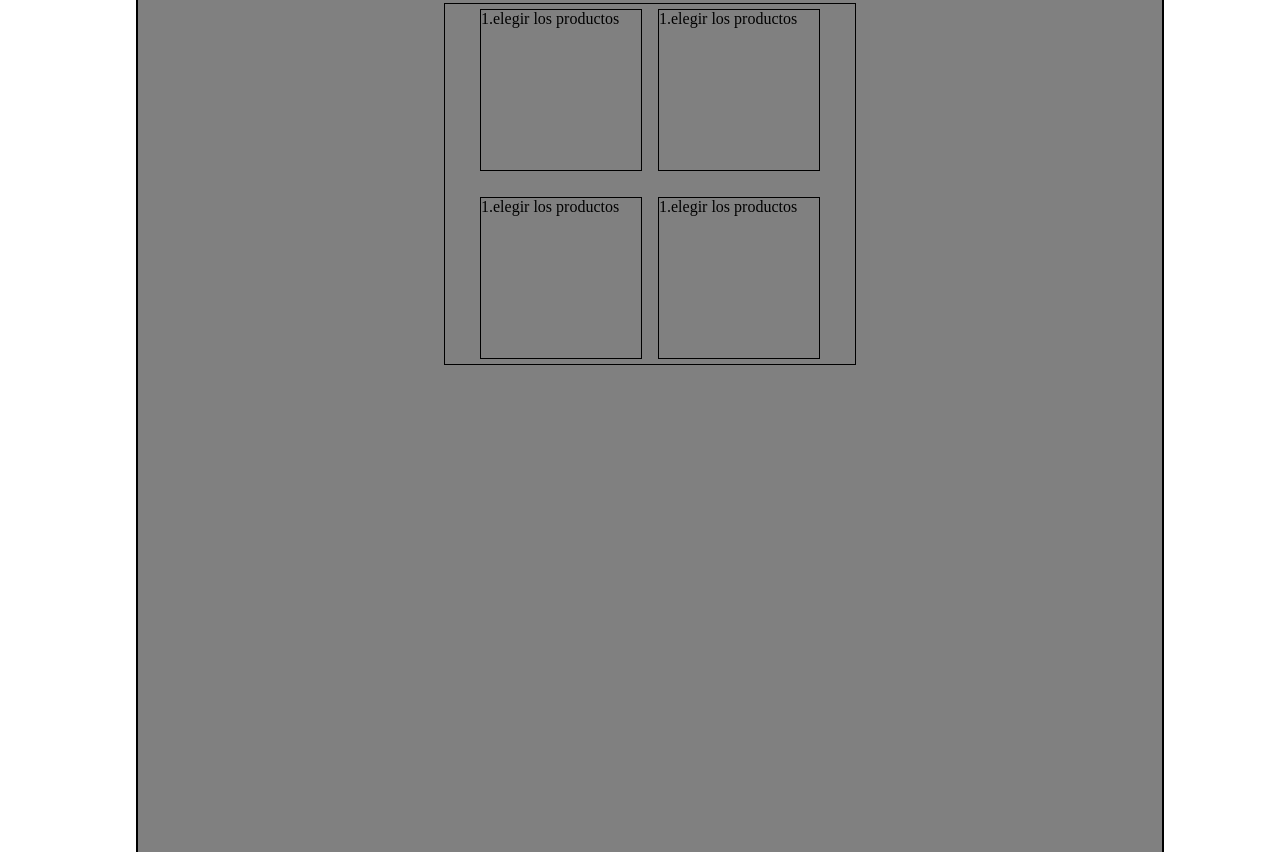
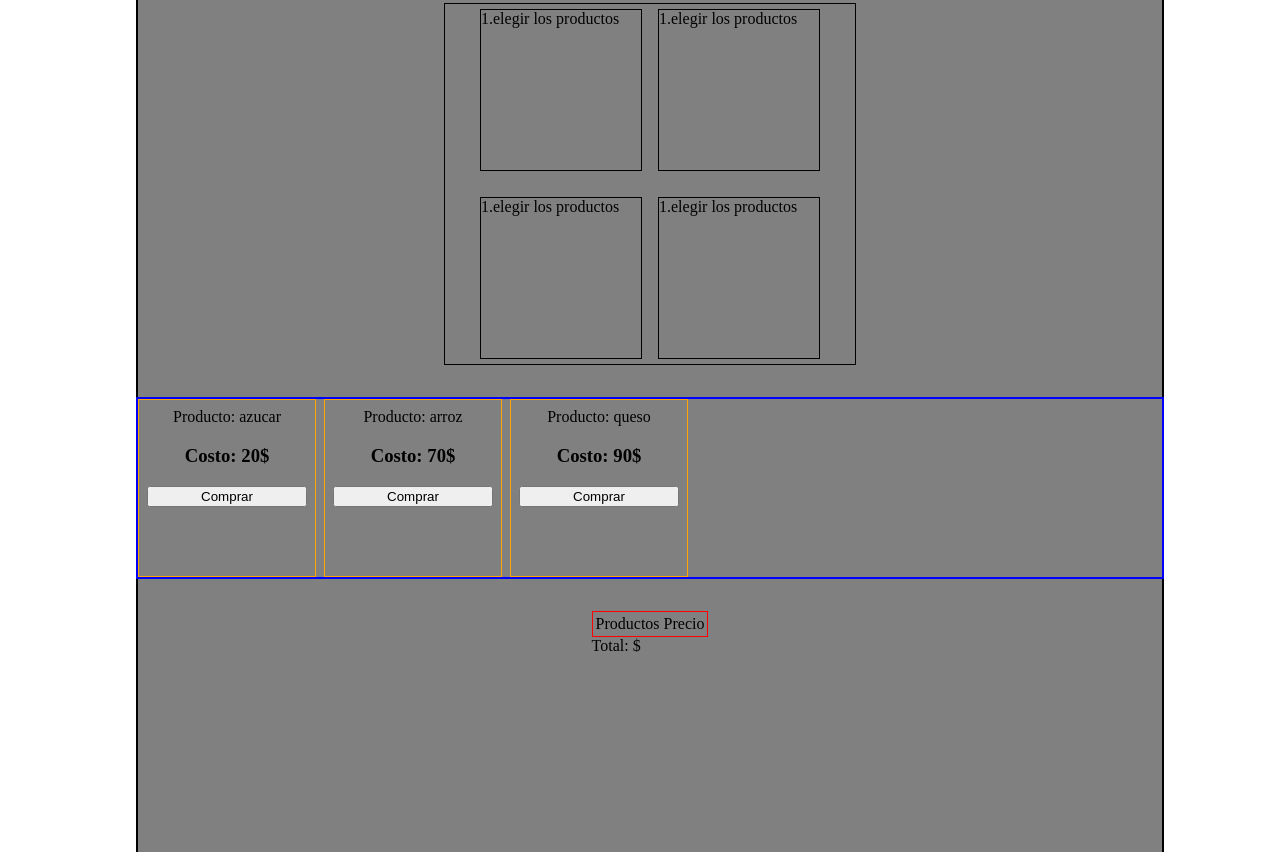
Before and after one commit to haader/kiosco, a plain HTML site: page index.html in a window 1280 px wide. Shown: the part 458-1310 px from the top of the page. Drawn offline with Linux system fonts and the light colour scheme.

Commit message:
logica de listado de productos

```diff
--- /dev/null
+++ b/data.json
@@ -0,0 +1 @@
+ [{"name" : "Ashwin", "age" : "20"},{"name" : "Abhinandan", "age" : "20"}]
--- a/estilo.css
+++ b/estilo.css
@@ -1,3 +1,6 @@
+/*https://www.web-dev-qa-db-es.com/es/javascript/como-leer-un-archivo-json-local-externo-en-javascript/1043362222/#:~:text=json)%20usando%20javascript%2C%20primero%20cree,junto%20con%20el%20archivo%20javascript.*/
+
+
 nav
 {
   display: flex;
@@ -148,3 +151,52 @@ a
     border: 1px solid black;
 
 }
+
+
+
+.json
+{
+    display: flex;
+    margin-top: 2rem;
+    border: 2px solid blue;
+    gap: 0.5rem;
+    height: auto;
+    width: 100%;
+}
+
+.container
+.json
+.child
+{
+    display: flex;
+    flex-direction: column;
+    width: 10rem;
+    height: 10rem;
+    padding: 0.5rem;
+    text-align: center;
+    border: 1px solid orange;
+}
+.container
+.json
+.child:hover
+{
+    border: 1px solid black;
+}
+
+.total
+{
+    width: 100%;
+    height: auto;
+}
+
+.listacompra
+{
+    border: 1px solid red;
+    display: block;
+    margin-top: 2rem;
+    position: relative;
+    width: auto;
+    height: auto;
+    text-align: center;
+
+}
--- a/index.html
+++ b/index.html
@@ -74,7 +74,38 @@
                     <text>1.elegir los productos</text>
                 </div>
         </div>
+        <div id="json" class="json">
+
+
+        </div>
+
+        <div class="containerLista">
+
+                                    <table class="listacompra" >
+
+                                        <thead>
+                                            <tr>
+                                                <td>Productos</td>
+                                                <td>Precio</td>
+                                            </tr>
+                                        </thead>
+                                        <tbody id="listacompra">
+
+                                        </tbody>
+                                    </table>
+
+
+                                    <div class="total">
+                                        <text>Total: <text id="total">  </text>$</text>
+                                    </div>
+
+        </div>
 
     </div>
+
+
+    <script type="text/javascript" src="data.json"></script>
+    <script type="text/javascript" src="./logica.js">
+    </script>
 </body>
 </html>
--- /dev/null
+++ b/logica.js
@@ -0,0 +1,31 @@
+productos = '[{"name" : "azucar", "precio" : 20},{"name" : "arroz", "precio" : 70},{"name":"queso","precio":90}]';
+
+var myProduc = JSON.parse(productos);
+let total=0;
+
+var id=0;
+cont=0;
+myProduc.forEach(element => {
+    console.log(cont);
+    document.getElementById("json").innerHTML+='<div class="child" id="'+cont+'><h3 id="pid'+cont+'">Producto: '+myProduc[cont].name+'</h3><h3 id="cid'+cont+'">Costo: '+myProduc[cont].precio+'$</h3><button " onclick="comprar('+cont+')">Comprar</button></div>';
+
+    cont++;
+});
+function sumar(precio){
+    total+=myProduc[precio].precio;
+    document.getElementById("total").innerHTML=total;
+
+}
+
+function comprar(id){
+
+    sumar(id);
+
+    document.getElementById("listacompra").innerHTML+='<tr><td>'+myProduc[id].name+'</td><td>'+myProduc[id].precio+'$</td></tr>';
+
+    /*
+    console.log("producto: "+document.getElementById("pid"+id).innerText);
+    console.log("precio: "+document.getElementById("cid"+id).innerText);
+    */
+
+}
```
